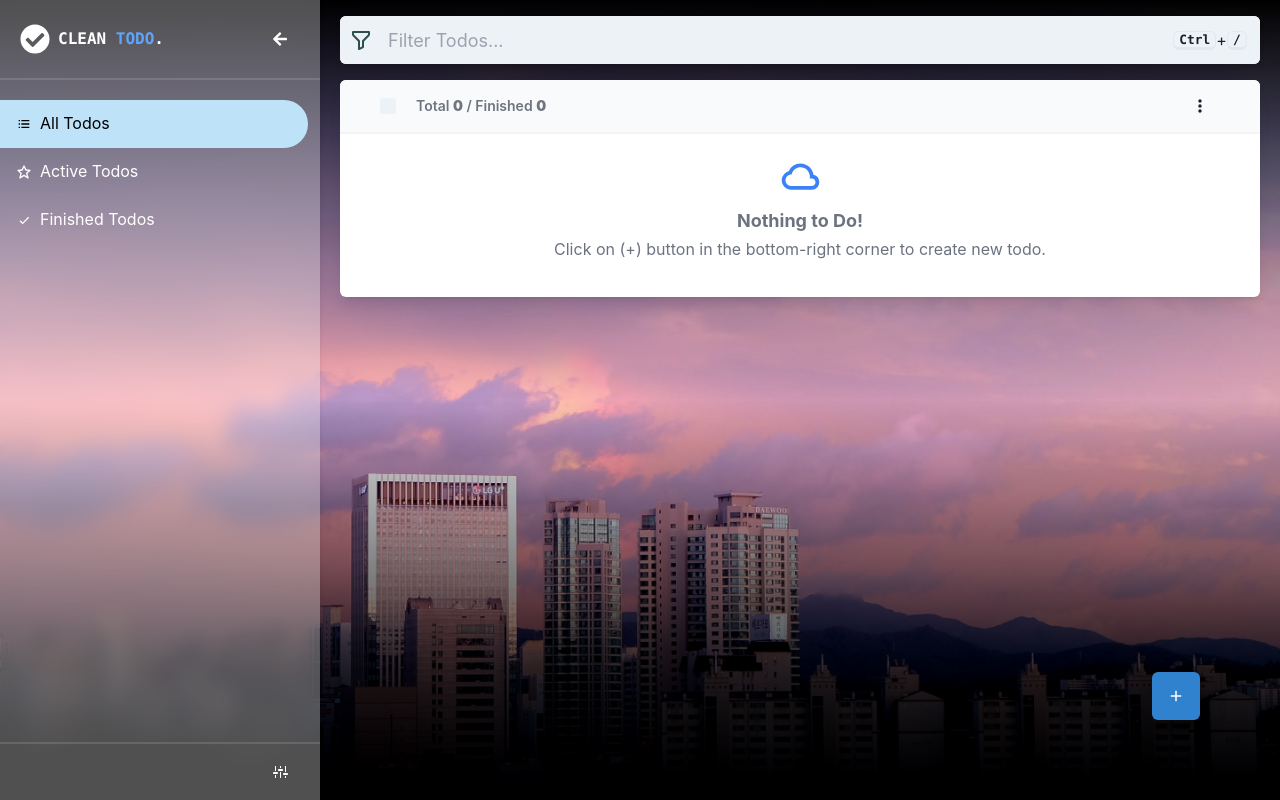
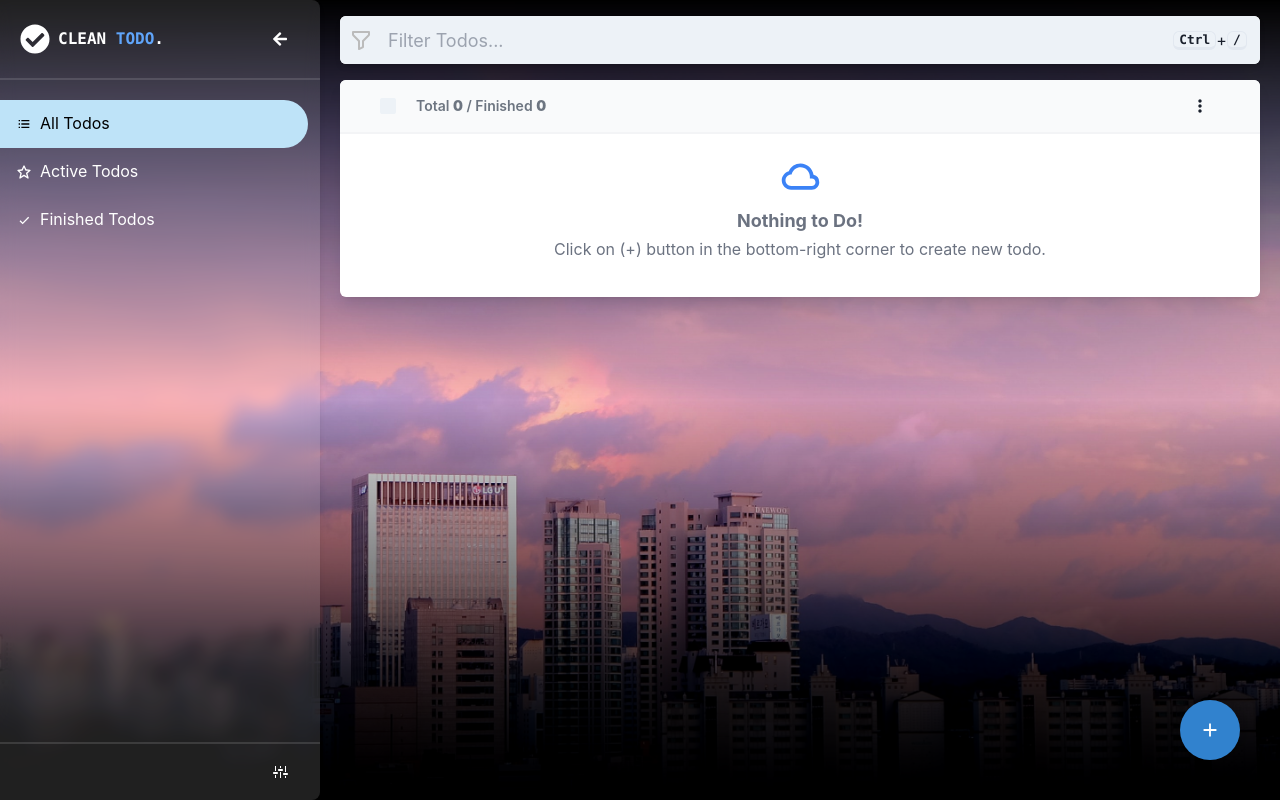
Before and after one commit to Mohamad-Hag/clean-todo, a React (Create React App) app: page / in a window 1280 px wide. Built offline with nearby package versions, Linux system fonts and the light colour scheme.

Commit message:
Style Improvements

```diff
--- a/src/components/FilterInput.tsx
+++ b/src/components/FilterInput.tsx
@@ -47,7 +47,7 @@ export default function FilterInput({ onFilterDone }: FilterInputProps) {
     <FormControl className="bg-white rounded-md shadow-md select-none">
       <InputGroup>
         <InputLeftElement height="100%">
-          <BiFilterAlt size={24} color="darkslategray" />
+          <BiFilterAlt size={24} color="#BBB" />
         </InputLeftElement>
         <Input
           ref={inputRef}
--- a/src/components/SmallIconButton.tsx
+++ b/src/components/SmallIconButton.tsx
@@ -17,7 +17,7 @@ export default function SmallIconButton({
   variant = "ghost",
 }: TodoItemButton) {
   return (
-    <Tooltip label={label}>
+    <Tooltip label={label} hasArrow>
       <IconButton
         variant={variant}
         aria-label={`${label} icon`}
--- a/src/components/layout/sidebar/Sidebar.tsx
+++ b/src/components/layout/sidebar/Sidebar.tsx
@@ -6,9 +6,9 @@ import SidebarHeader from "./SidebarHeader";
 export default function Sidebar() {
   return (
     <Flex
-      className="h-full w-full shadow-md"
-      bg="#ffffff50"
-      backdropFilter="blur(10px)"
+      className="h-full w-full shadow-md rounded-tr-lg rounded-br-lg"
+      bg="#ffffff20"
+      backdropFilter="blur(8px)"
       direction="column"
     >
       <SidebarHeader />
--- a/src/components/layout/sidebar/SidebarMenuButton.tsx
+++ b/src/components/layout/sidebar/SidebarMenuButton.tsx
@@ -27,7 +27,7 @@ export default function SidebarMenuButton() {
   };
 
   return (
-    <Tooltip label={label}>
+    <Tooltip label={label} hasArrow>
       <IconButton
         _hover={hoverStyle}
         _active={activeStyle}
--- a/src/components/preferences/PerferencesButton.tsx
+++ b/src/components/preferences/PerferencesButton.tsx
@@ -11,7 +11,7 @@ interface PerferencesButtonProps {
 
 export default function PerferencesButton({ onClick }: PerferencesButtonProps) {
   return (
-    <Tooltip label="Preferences">
+    <Tooltip label="Preferences" placement="top" hasArrow>
       <IconButton
         color="white"
         _hover={hoverStyle}
--- a/src/components/todo-creation/TodoCreateButton.tsx
+++ b/src/components/todo-creation/TodoCreateButton.tsx
@@ -21,16 +21,17 @@ export default function TodoCreateButton() {
   );
 
   return (
-    <div className="z-50 fixed bottom-20 right-20">
-      <Tooltip label={label}>
+    <div className="z-50 fixed bottom-10 right-10">
+      <Tooltip label={label} placement="right" hasArrow>
         <IconButton
+          className="create-btn"
           style={{ boxShadow: "0 5px 20px 5px #00000040" }}
           onClick={create}
           aria-label="create todo button"
           size="lg"
           variant="solid"
           colorScheme="blue"
-          icon={<BiPlus />}
+          icon={<BiPlus size={22} />}
         ></IconButton>
       </Tooltip>
     </div>
--- a/src/styles/App.css
+++ b/src/styles/App.css
@@ -62,3 +62,18 @@ body {
   -webkit-box-orient: vertical;
   display: -webkit-box;
 }
+.create-btn
+{
+  border-radius: 50% !important;
+  height: 60px !important;
+  width: 60px !important;
+}
+.create-btn svg
+{
+  transition: ease-in-out .4s;
+}
+
+.create-btn:hover svg
+{
+  transform: rotate(-360deg);
+}
```
